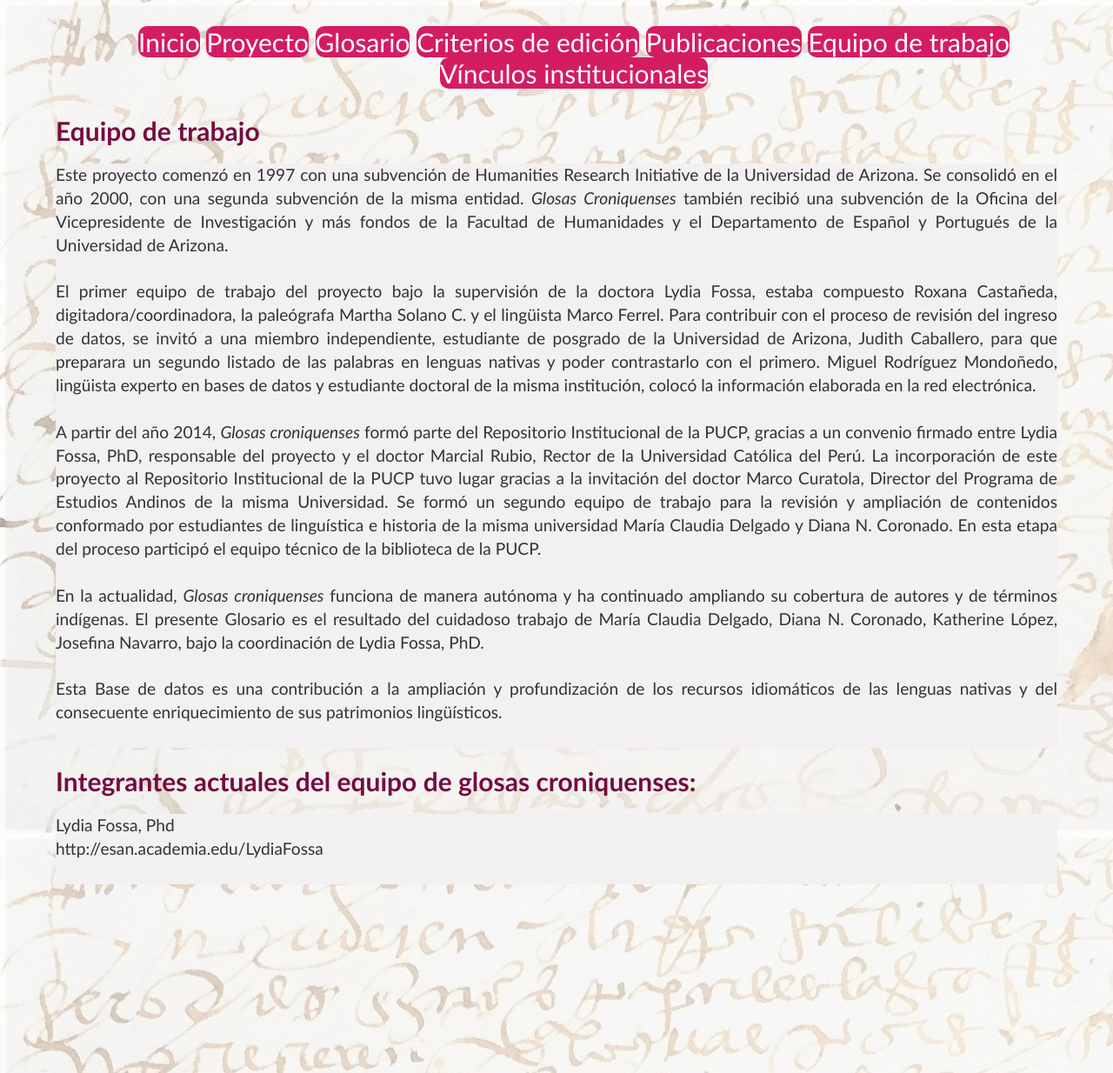
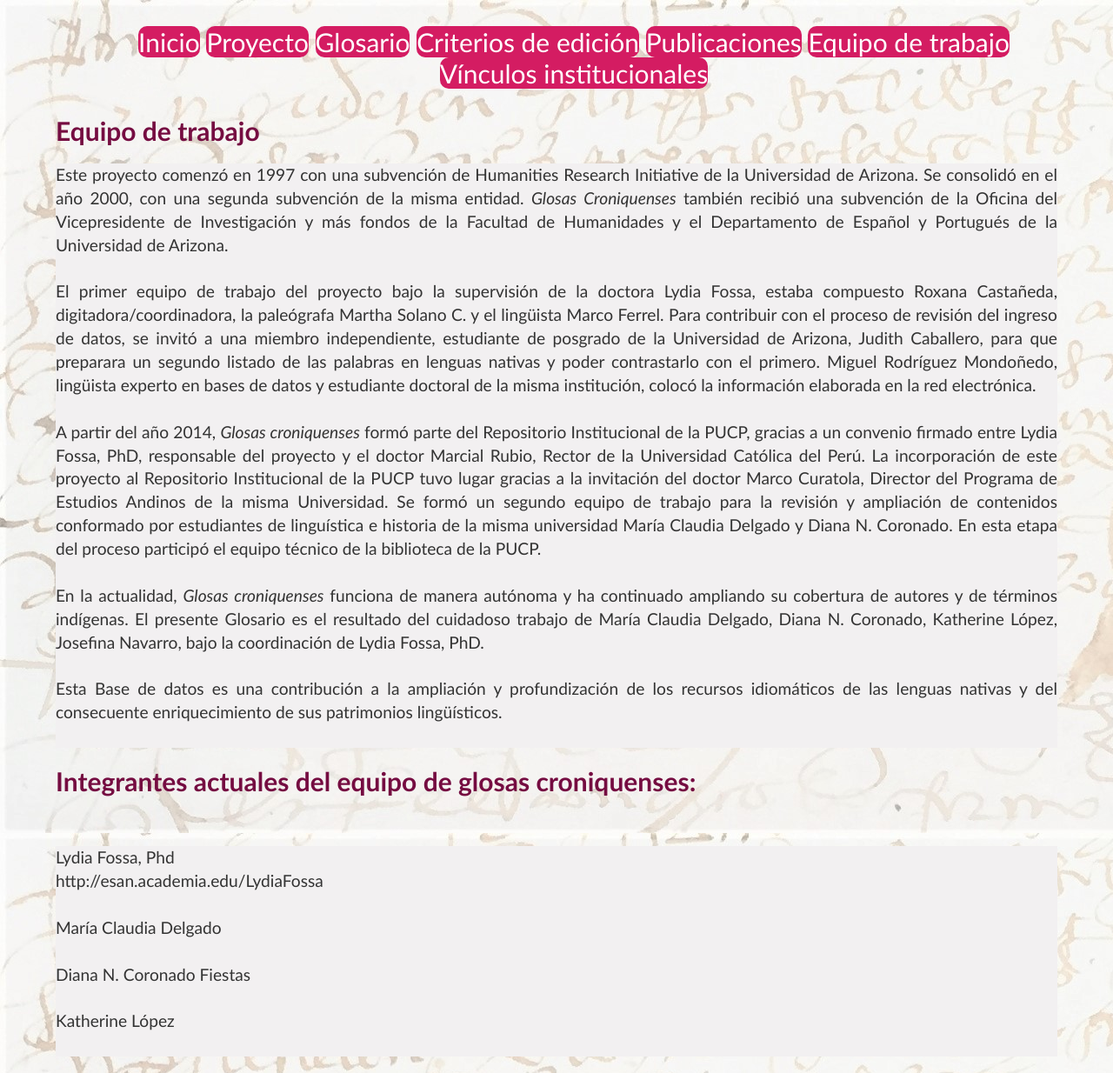
Before and after one commit to glosascroniquenses/glosascroniquenses.github.io, a Jekyll site: the page trabajo/index.html, which Jekyll copies as it is, in a window 1280 px wide. Shown: the whole page at 87% size. Built offline with Jekyll 4.4.1, drawn with Linux system fonts in a browser that asks for light colours.

Commit message:
Update index.html

```diff
--- a/trabajo/index.html
+++ b/trabajo/index.html
@@ -40,6 +40,7 @@
 <br>
 <br>
 <h1>Integrantes actuales del equipo de glosas croniquenses:</h1>
+<br>
 </p>
 
 <p>
@@ -49,8 +50,15 @@
 <a target="_blank" href="http://esan.academia.edu/LydiaFossa" style="color:#333;">http://esan.academia.edu/LydiaFossa</a>
 <br/>
 <br/>
-
-
+María Claudia Delgado
+<br/>
+<br/>
+Diana N. Coronado Fiestas
+<br/>
+<br/>
+Katherine López
+<br/>
+<br/>
 </p>
 
 
```
